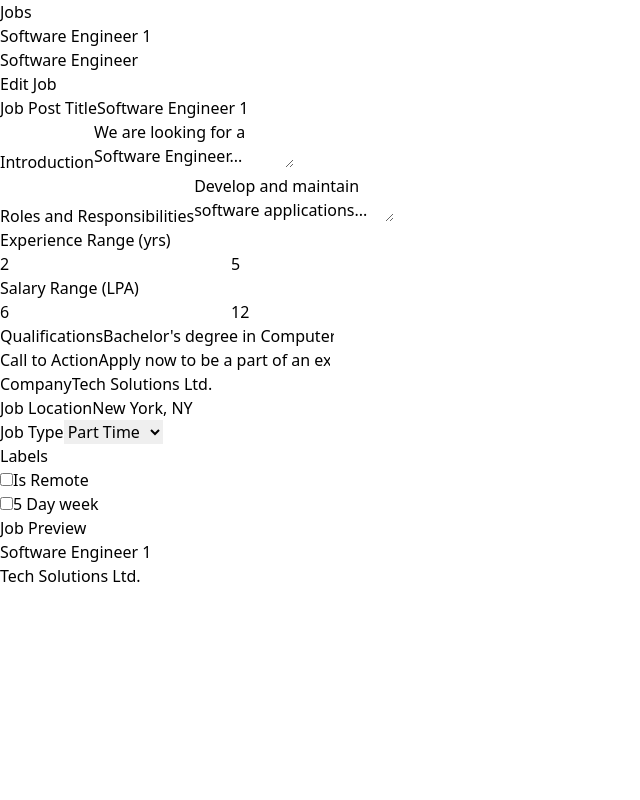
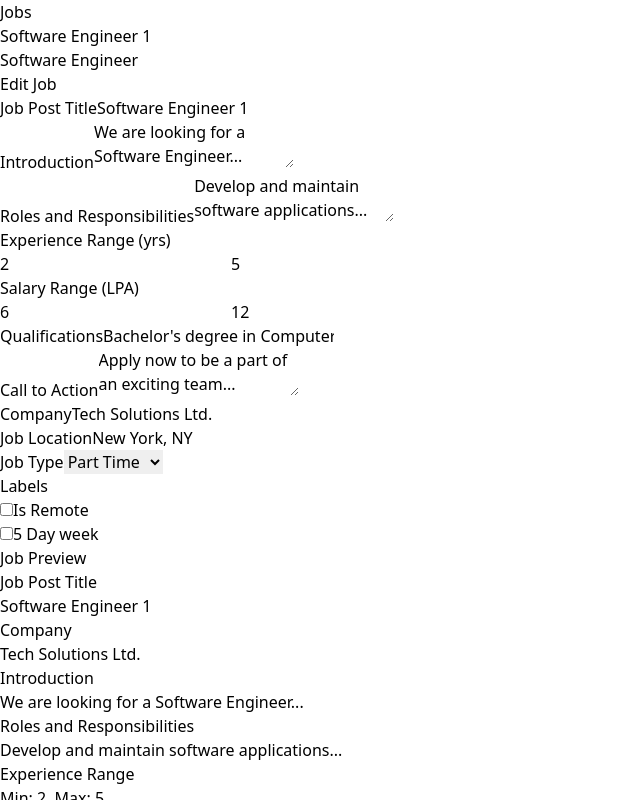
Before and after one commit to Vivek7038/job-post-manager, a React (Vite) app: page / in a window 1280 px wide. Both pictures are taken after a click on the button "Software Engineer 1". Shown: the top 800 px of the page, without its empty margins (0-640 px from the left). Built offline with nearby package versions, Linux system fonts and the light colour scheme.

Commit message:
updated editor styles , displaying entire job post data

```diff
--- a/src/components/Editor.jsx
+++ b/src/components/Editor.jsx
@@ -127,7 +127,13 @@ const Editor = ({ job, setJob }) => {
             name="rolesAndResponsibilities"
             value={formData.rolesAndResponsibilities}
             onChange={handleChange}
-            className="w-full p-2 border rounded"
+            className="w-full p-2 border  border-gray-300
+            rounded-md
+            shadow-sm
+            focus:border-indigo-300
+            focus:ring
+            focus:ring-indigo-200
+            focus:ring-opacity-50"
           />
         </div>
         <div className="mb-4">
@@ -180,12 +186,17 @@ const Editor = ({ job, setJob }) => {
         </div>
         <div className="mb-4">
           <label className="block text-sm mb-1">Call to Action</label>
-          <input
-            type="text"
+          <textarea
             name="callToAction"
             value={formData.callToAction}
             onChange={handleChange}
-            className="w-full p-2 border rounded"
+            className="w-full p-2 border  border-gray-300
+            rounded-md
+            shadow-sm
+            focus:border-indigo-300
+            focus:ring
+            focus:ring-indigo-200
+            focus:ring-opacity-50"
           />
         </div>
         <div className="mb-4">
--- a/src/components/Previewer.jsx
+++ b/src/components/Previewer.jsx
@@ -3,12 +3,51 @@ import React from "react";
 const Previewer = ({ job }) => {
   if (!job) return null;
 
+  // Array of field names and their corresponding labels
+  const fields = [
+    { name: "title", label: "Job Post Title" },
+    { name: "company", label: "Company" },
+    { name: "introduction", label: "Introduction" },
+    { name: "rolesAndResponsibilities", label: "Roles and Responsibilities" },
+    { name: "experienceRange", label: "Experience Range" },
+    { name: "qualifications", label: "Qualifications" },
+    { name: "salaryRange", label: "Salary Range" },
+    { name: "callToAction", label: "Call to Action" },
+    { name: "jobLocation", label: "Job Location" },
+    { name: "jobType", label: "Job Type" },
+    { name: "labels", label: "Labels" },
+  ];
+
   return (
     <div className="w-[30%] p-4">
       <h2 className="text-lg font-semibold mb-4">Job Preview</h2>
       <div className="border p-4 rounded">
-        <h3 className="text-md font-semibold mb-2">{job.title}</h3>
-        <p className="text-sm mb-2">{job.company}</p>
+        {fields.map((field) =>
+          job[field.name] ? (
+            <div key={field.name} className="mb-4">
+              <label className="block text-sm mb-1">{field.label}</label>
+              {/* Rendering different types of fields accordingly */}
+              {typeof job[field.name] === "object" ? (
+                Array.isArray(job[field.name]) ? (
+                  // Rendering array of labels
+                  job[field.name].map((label, index) => (
+                    <span key={index} className="inline-block bg-gray-200 rounded-full px-3 py-1 text-sm font-semibold text-gray-700 mr-2">
+                      {label}
+                    </span>
+                  ))
+                ) : (
+                  // Rendering object fields like experienceRange and salaryRange
+                  <p className="text-sm">
+                    Min: {job[field.name].min}, Max: {job[field.name].max}
+                  </p>
+                )
+              ) : (
+                // Render simple text fields
+                <p className="text-sm">{job[field.name]}</p>
+              )}
+            </div>
+          ) : null
+        )}
       </div>
     </div>
   );
```
